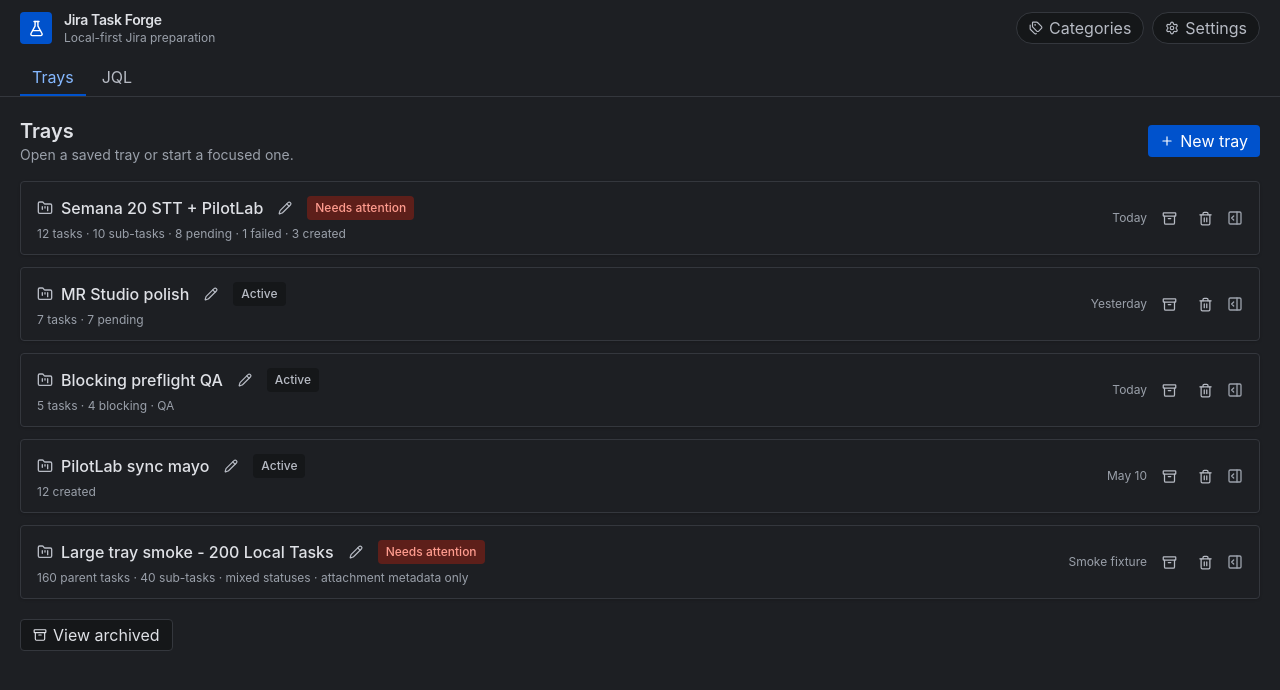
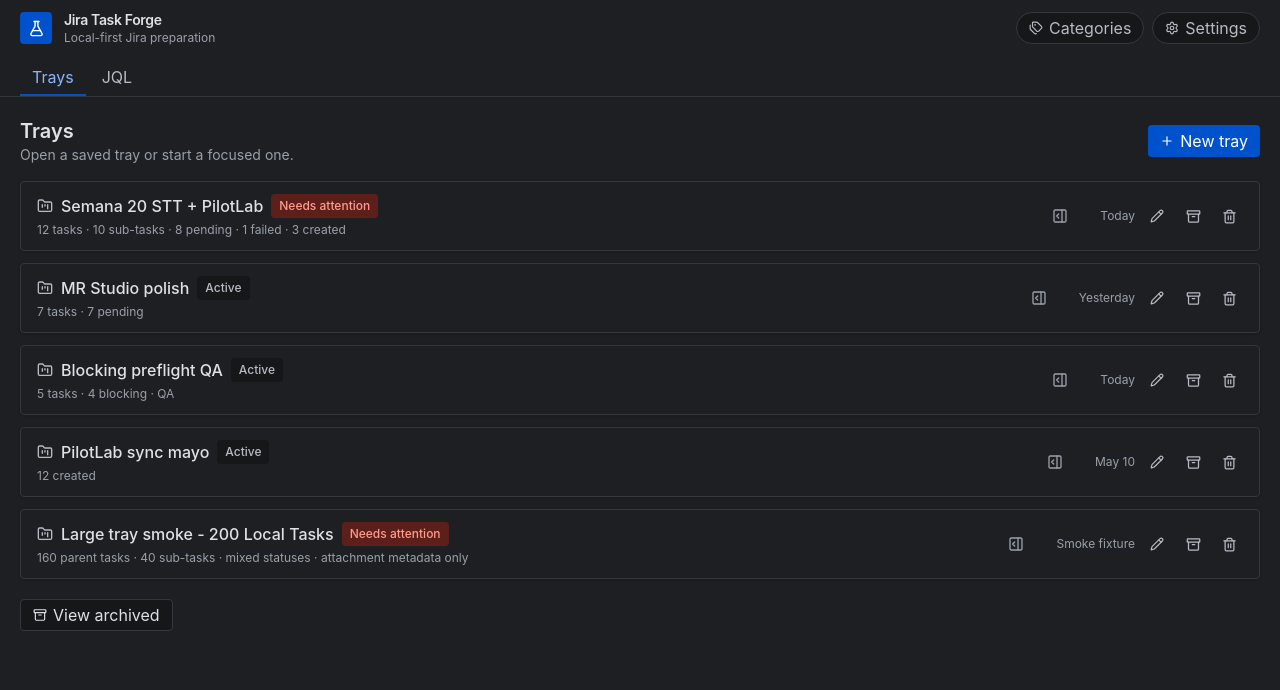
Before and after one commit to salmonsimon/jira-task-forge, a React (Vite) app: page / in a window 1280 px wide. Shown: the top 690 px of the page. Built offline with nearby package versions, Linux system fonts and the light colour scheme.

Commit message:
Fix tray selector nested buttons (#155)

```diff
--- a/src/features/trays/TraySelector.tsx
+++ b/src/features/trays/TraySelector.tsx
@@ -1,5 +1,5 @@
 import { Archive, Check, FolderKanban, PanelRightOpen, Pencil, RotateCcw, Trash2, Plus, X } from "lucide-react";
-import { useState, type MouseEvent } from "react";
+import { useState } from "react";
 import { Button, IconButton, TrayStateBadge } from "../../components/ui";
 import { deriveTrayStatusTag } from "../../lib/domain";
 import type { Tray } from "../../lib/types";
@@ -46,10 +46,6 @@ export function TraySelector({
     cancelRename();
   }
 
-  function stopCardClick(event: MouseEvent) {
-    event.stopPropagation();
-  }
-
   return (
     <section className="flex-1 px-5 py-5">
       <div className="mb-4 flex items-center justify-between">
@@ -72,18 +68,15 @@ export function TraySelector({
           </div>
         ) : null}
         {trays.map((tray) => (
-          <button
-            className="flex w-full items-center justify-between rounded border border-[#dfe1e6] bg-white px-4 py-3 text-left shadow-sm transition hover:border-[#4c9aff] hover:bg-[#f4f8ff]"
+          <div
+            className="flex w-full items-center justify-between rounded border border-[#dfe1e6] bg-white text-left shadow-sm transition hover:border-[#4c9aff] hover:bg-[#f4f8ff] focus-within:border-[#4c9aff] focus-within:ring-2 focus-within:ring-[#deebff]"
             key={tray.id}
-            onClick={() => {
-              if (editingTrayId !== tray.id) onOpenTray(tray);
-            }}
           >
-            <div className="min-w-0">
-              <div className="flex items-center gap-2">
-                <FolderKanban size={16} className="text-[#42526e]" />
-                {editingTrayId === tray.id ? (
-                  <span className="flex items-center gap-2" onClick={stopCardClick}>
+            {editingTrayId === tray.id ? (
+              <div className="min-w-0 flex-1 px-4 py-3">
+                <div className="flex items-center gap-2">
+                  <FolderKanban size={16} className="text-[#42526e]" />
+                  <span className="flex items-center gap-2">
                     <input
                       autoFocus
                       className="h-8 min-w-[260px] rounded border border-[#4c9aff] bg-white px-2 text-sm font-medium outline-none ring-2 ring-[#deebff]"
@@ -101,59 +94,49 @@ export function TraySelector({
                       <X size={16} />
                     </IconButton>
                   </span>
-                ) : (
-                  <>
+                  <TrayStateBadge state={deriveTrayStatusTag(tray.tasks, tray.state)} />
+                </div>
+                <div className="mt-1 text-xs text-[#6b778c]">{tray.summary}</div>
+              </div>
+            ) : (
+              <button
+                aria-label={`Open tray ${tray.name}`}
+                className="flex min-w-0 flex-1 items-center justify-between rounded-l px-4 py-3 text-left outline-none"
+                onClick={() => onOpenTray(tray)}
+                type="button"
+              >
+                <span className="min-w-0">
+                  <span className="flex items-center gap-2">
+                    <FolderKanban size={16} className="shrink-0 text-[#42526e]" />
                     <span className="font-medium">{tray.name}</span>
-                    <IconButton
-                      title="Rename tray"
-                      onClick={(event) => {
-                        event.stopPropagation();
-                        beginRename(tray);
-                      }}
-                    >
-                      <Pencil size={14} />
-                    </IconButton>
-                  </>
-                )}
-                <TrayStateBadge state={deriveTrayStatusTag(tray.tasks, tray.state)} />
-              </div>
-              <div className="mt-1 text-xs text-[#6b778c]">{tray.summary}</div>
-            </div>
-            <span className="flex items-center gap-2 text-xs text-[#6b778c]">
+                    <TrayStateBadge state={deriveTrayStatusTag(tray.tasks, tray.state)} />
+                  </span>
+                  <span className="mt-1 block text-xs text-[#6b778c]">{tray.summary}</span>
+                </span>
+                <PanelRightOpen size={16} className="ml-3 shrink-0 text-[#6b778c]" />
+              </button>
+            )}
+            <span className="flex shrink-0 items-center gap-2 px-4 py-3 text-xs text-[#6b778c]">
               <span>{tray.updatedAt}</span>
+              {editingTrayId !== tray.id ? (
+                <IconButton title="Rename tray" onClick={() => beginRename(tray)}>
+                  <Pencil size={14} />
+                </IconButton>
+              ) : null}
               {tray.state === "Archived" ? (
-                <IconButton
-                  title="Restore tray"
-                  onClick={(event) => {
-                    event.stopPropagation();
-                    onRestoreTray(tray.id);
-                  }}
-                >
+                <IconButton title="Restore tray" onClick={() => onRestoreTray(tray.id)}>
                   <RotateCcw size={15} />
                 </IconButton>
               ) : (
-                <IconButton
-                  title="Archive tray"
-                  onClick={(event) => {
-                    event.stopPropagation();
-                    onArchiveTray(tray.id);
-                  }}
-                >
+                <IconButton title="Archive tray" onClick={() => onArchiveTray(tray.id)}>
                   <Archive size={15} />
                 </IconButton>
               )}
-              <IconButton
-                title="Delete tray"
-                onClick={(event) => {
-                  event.stopPropagation();
-                  onDeleteTray(tray.id);
-                }}
-              >
+              <IconButton title="Delete tray" onClick={() => onDeleteTray(tray.id)}>
                 <Trash2 size={15} />
               </IconButton>
-              <PanelRightOpen size={16} />
             </span>
-          </button>
+          </div>
         ))}
       </div>
 
```
Also changed, not shown: 1 other file (tests, documents, lock files or other folders).
